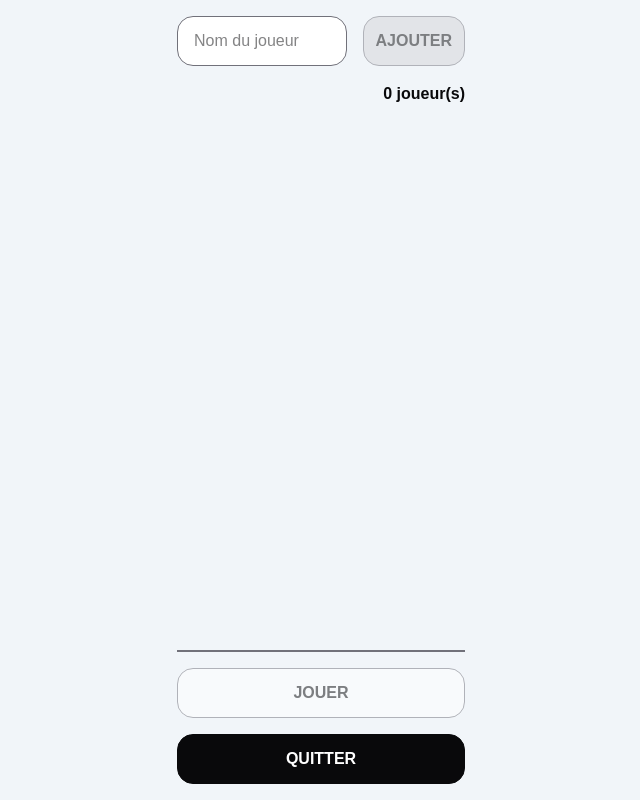
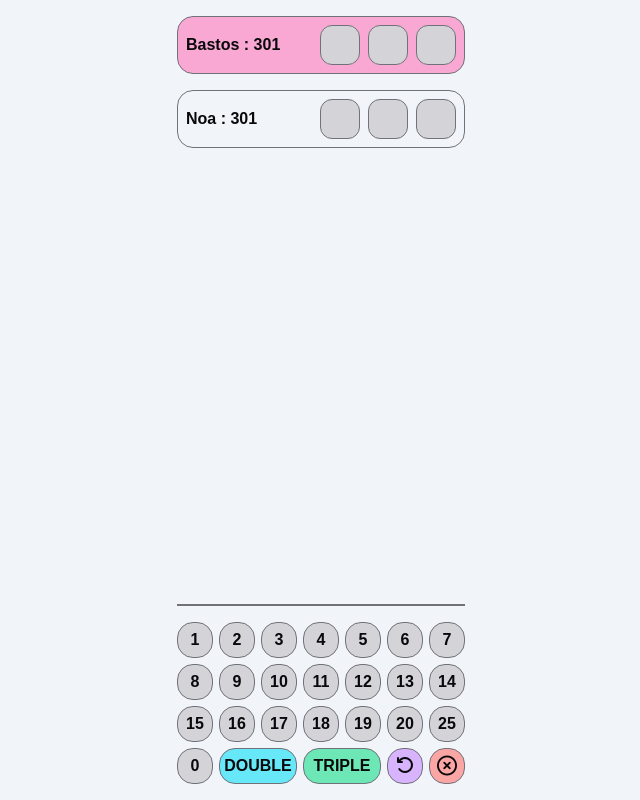
Before and after one commit to bastos-rcd/JustPlay, a React (Vite) app: page /darts in a window 1280 px wide. Shown: the whole page, without its empty margins (319-959 px from the left). Built offline with nearby package versions, Linux system fonts and the light colour scheme; a web font is replaced by a local one.

Commit message:
feat: darts game page

```diff
--- a/src/features/darts/components/darts-game.tsx
+++ b/src/features/darts/components/darts-game.tsx
@@ -1,3 +1,64 @@
+import { useEffect, useState } from 'react'
+
+import Divider from '@/components/divider'
+
+import { dartsStore } from '@/features/darts/darts.store'
+import type { Player } from '@/features/darts/darts.type'
+
+import DartsScore from '@/features/darts/components/darts-score'
+import DartsTarget from '@/features/darts/components/darts-target'
+
 export default function DartsGame() {
-	return <>GAME</>
+	const { stop, players, classment, darts } = dartsStore()
+
+	const [current, setCurrent] = useState<Player>()
+
+	useEffect(() => {
+		if (darts.length === 0) {
+			setCurrent(players[0])
+			return
+		}
+
+		const last = darts[darts.length - 1]
+		const thrown = darts.filter((d) => d.player.id === last.player.id)
+
+		let next: Player | undefined
+
+		const lastPlayerHasFinished = classment.some((p) => p.id === last.player.id)
+
+		if (thrown.length % 3 === 0 || lastPlayerHasFinished) {
+			const lastIndex = players.findIndex((p) => p.id === last.player.id)
+
+			let checkIndex = (lastIndex + 1) % players.length
+
+			for (let count = 0; count < players.length; count++) {
+				const playerToCheck = players[checkIndex]
+
+				if (!classment.some((p) => p.id === playerToCheck.id)) {
+					next = playerToCheck
+					break
+				}
+				checkIndex = (checkIndex + 1) % players.length
+			}
+		} else {
+			next = players.find((p) => p.id === last.player.id)
+		}
+
+		if (!next) {
+			stop()
+			return
+		}
+
+		setCurrent(next)
+	}, [darts, classment])
+
+	return (
+		<>
+			<DartsScore current={current ?? players[0]} />
+
+			<Divider />
+
+			<DartsTarget player={current ?? players[0]} />
+		</>
+	)
 }
--- a/src/features/darts/components/darts-list.tsx
+++ b/src/features/darts/components/darts-list.tsx
@@ -14,7 +14,7 @@ export default function DartsList() {
 		<>
 			<span className="self-end font-bold">{players.length} joueur(s)</span>
 
-			<div className="flex-1 overflow-y-auto">
+			<div className="no-scrollbar flex-1 overflow-y-auto">
 				<div className="grid w-full grid-cols-2 gap-4">
 					{players.map((player) => (
 						<div
--- /dev/null
+++ b/src/features/darts/components/darts-score.tsx
@@ -0,0 +1,108 @@
+import { useEffect, useRef, useState } from 'react'
+
+import { dartsStore } from '@/features/darts/darts.store'
+import type { Dart, Player, Score } from '@/features/darts/darts.type'
+
+const GameItem = (props: { label?: string }) => {
+	return (
+		<span className="border-border bg-surface h-10 w-10 content-center rounded-xl border text-center font-bold">
+			{props.label}
+		</span>
+	)
+}
+
+export default function DartsScore(props: { current?: Player }) {
+	const { players, darts } = dartsStore()
+
+	const [scores, setScores] = useState<Score[]>()
+
+	const containerRef = useRef<HTMLDivElement>(null)
+	const itemRefs = useRef<Record<string, HTMLDivElement | null>>({})
+
+	useEffect(() => {
+		const scores: Score[] = []
+
+		players.forEach((player) => {
+			const thrown = darts.filter((d) => d.player.id === player.id)
+			let last: Dart[] = []
+
+			if (thrown.length % 3 == 1) {
+				last = [thrown[thrown.length - 1]]
+			} else if (thrown.length % 3 == 2) {
+				last = [thrown[thrown.length - 1], thrown[thrown.length - 2]]
+			} else if (thrown.length % 3 == 0 && thrown.length > 0) {
+				last = [
+					thrown[thrown.length - 1],
+					thrown[thrown.length - 2],
+					thrown[thrown.length - 3],
+				]
+			} else {
+				last = []
+			}
+
+			const value =
+				301 -
+				thrown.reduce((a, b) => {
+					return a + b.score
+				}, 0)
+
+			scores.push({ player, score: value, darts: last })
+		})
+
+		setScores(scores)
+	}, [darts])
+
+	useEffect(() => {
+		if (!props.current) return
+
+		const node = itemRefs.current[props.current.id]
+		if (!node) return
+
+		node.scrollIntoView({ behavior: 'smooth', block: 'nearest' })
+	}, [props.current])
+
+	return (
+		<div
+			ref={containerRef}
+			className="no-scrollbar flex flex-1 flex-col gap-4 overflow-y-auto"
+		>
+			{scores?.map((score) => {
+				const isCurrent = score.player.id === props.current?.id
+
+				return (
+					<div
+						key={score.player.id}
+						ref={(node) => {
+							itemRefs.current[score.player.id] = node
+						}}
+						className={`border-border flex flex-row items-center justify-between gap-4 rounded-2xl border ${
+							isCurrent && 'bg-pink'
+						} p-2`}
+					>
+						<span className="font-bold">
+							{score.player.name} : {score.score}
+						</span>
+
+						<div className="flex flex-row justify-center gap-2">
+							{score.darts.length > 2 ? (
+								<GameItem label={score.darts[2].label} />
+							) : (
+								<GameItem />
+							)}
+							{score.darts.length > 1 ? (
+								<GameItem label={score.darts[1].label} />
+							) : (
+								<GameItem />
+							)}
+							{score.darts.length > 0 ? (
+								<GameItem label={score.darts[0].label} />
+							) : (
+								<GameItem />
+							)}
+						</div>
+					</div>
+				)
+			})}
+		</div>
+	)
+}
--- /dev/null
+++ b/src/features/darts/components/darts-target.tsx
@@ -0,0 +1,158 @@
+import { useState } from 'react'
+
+import { NUMBERS } from '@/features/darts/darts.const'
+import { dartsStore } from '@/features/darts/darts.store'
+import type { Player } from '@/features/darts/darts.type'
+
+export default function DartsTarget(props: { player: Player }) {
+	const {
+		stop,
+		players,
+		classment,
+		addClassment,
+		removeClassment,
+		darts,
+		addDart,
+		removeDart,
+	} = dartsStore()
+
+	const [multiplier, setMultiplier] = useState<1 | 2 | 3>(1)
+
+	const handleClick = (value: number, multiplier: number) => {
+		const totalScore = value * multiplier
+
+		let label =
+			multiplier === 2
+				? `D${value}`
+				: multiplier === 3
+					? `T${value}`
+					: `${totalScore}`
+
+		const allPlayerDarts = darts.filter((d) => d.player.id === props.player.id)
+
+		const currentTurnCount = allPlayerDarts.length % 3
+
+		const previousTurnsDarts = allPlayerDarts.slice(
+			0,
+			allPlayerDarts.length - currentTurnCount,
+		)
+
+		const currentTurnDarts = allPlayerDarts.slice(
+			allPlayerDarts.length - currentTurnCount,
+		)
+
+		const scoreAtStartOfTurn = previousTurnsDarts.reduce(
+			(a, b) => a + b.score,
+			0,
+		)
+		const scoreScoredThisTurn = currentTurnDarts.reduce(
+			(a, b) => a + b.score,
+			0,
+		)
+
+		if (301 - (scoreAtStartOfTurn + scoreScoredThisTurn + totalScore) < 0) {
+			const dartsToAddCount = 3 - currentTurnCount
+			const compensationScore = -scoreScoredThisTurn
+
+			for (let i = 0; i < dartsToAddCount; i++) {
+				addDart({
+					id: crypto.randomUUID(),
+					label: i === 0 ? 'OUT' : '0',
+					score: i === 0 ? compensationScore : 0,
+					player: props.player,
+				})
+			}
+
+			return
+		}
+
+		if (301 - (scoreAtStartOfTurn + scoreScoredThisTurn + totalScore) === 0) {
+			if (!classment.includes(props.player)) {
+				addClassment(props.player)
+			}
+
+			addDart({
+				id: crypto.randomUUID(),
+				label,
+				score: totalScore,
+				player: props.player,
+			})
+
+			return
+		}
+
+		addDart({
+			id: crypto.randomUUID(),
+			label,
+			score: totalScore,
+			player: props.player,
+		})
+	}
+
+	const handleCancel = () => {
+		if (darts.length === 0) return
+
+		const lastDart = darts[darts.length - 1]
+
+		const playerDarts = darts.filter((d) => d.player.id === lastDart.player.id)
+		const scoreBeforeCancel = playerDarts.reduce((acc, d) => acc + d.score, 0)
+
+		if (scoreBeforeCancel === 301) {
+			const playerInClassment = players.find((p) => p.id === lastDart.player.id)
+			if (playerInClassment) removeClassment(playerInClassment.id)
+		}
+
+		removeDart(lastDart.id)
+	}
+
+	return (
+		<div className="grid grid-cols-7 gap-1.5">
+			{NUMBERS.map((num) => (
+				<button
+					key={num}
+					className="bg-surface border-border aspect-square rounded-2xl border font-bold disabled:opacity-50"
+					onClick={() => {
+						handleClick(num, multiplier)
+						setMultiplier(1)
+					}}
+					disabled={num * multiplier > 60}
+				>
+					{num}
+				</button>
+			))}
+
+			<button
+				className={`bg-blue border-border col-span-2 rounded-2xl border font-bold ${multiplier === 2 && 'opacity-50'}`}
+				onClick={() => setMultiplier(multiplier === 2 ? 1 : 2)}
+			>
+				DOUBLE
+			</button>
+
+			<button
+				className={`bg-green border-border col-span-2 rounded-2xl border font-bold ${multiplier === 3 && 'opacity-50'}`}
+				onClick={() => setMultiplier(multiplier === 3 ? 1 : 3)}
+			>
+				TRIPLE
+			</button>
+
+			<button
+				className="border-border bg-purple aspect-square rounded-2xl border"
+				onClick={() => {
+					setMultiplier(1)
+					handleCancel()
+				}}
+			>
+				<i className="fa-solid fa-arrow-rotate-left"></i>
+			</button>
+
+			<button
+				className="border-border bg-red aspect-square rounded-2xl border"
+				onClick={() => {
+					if (confirm('Voulez-vous vraiment arrêter la partie ?')) stop()
+				}}
+			>
+				<i className="fa-regular fa-circle-xmark fa-lg"></i>
+			</button>
+		</div>
+	)
+}
--- /dev/null
+++ b/src/features/darts/darts.const.tsx
@@ -0,0 +1,3 @@
+export const NUMBERS = [
+	1, 2, 3, 4, 5, 6, 7, 8, 9, 10, 11, 12, 13, 14, 15, 16, 17, 18, 19, 20, 25, 0,
+]
--- a/src/features/darts/darts.store.ts
+++ b/src/features/darts/darts.store.ts
@@ -21,12 +21,15 @@ interface State {
 }
 
 export const dartsStore = create<State>((set) => ({
-	status: false,
+	status: true,
 	start: () => set(() => ({ status: true })),
 	stop: () =>
 		set(() => ({ status: false, players: [], darts: [], classment: [] })),
 
-	players: [],
+	players: [
+		{ id: '1', name: 'Bastos' },
+		{ id: '2', name: 'Noa' },
+	],
 	addPlayer: (name: string) =>
 		set((state) => ({
 			players: [...state.players, { id: crypto.randomUUID(), name }],
--- a/src/features/darts/darts.type.ts
+++ b/src/features/darts/darts.type.ts
@@ -9,3 +9,9 @@ export type Dart = {
 	score: number
 	player: Player
 }
+
+export type Score = {
+	player: Player
+	score: number
+	darts: Dart[]
+}
--- a/src/features/home/components/home-card.tsx
+++ b/src/features/home/components/home-card.tsx
@@ -10,7 +10,7 @@ export default function HomeCard(props: { label: string; name: string }) {
 		>
 			<img className="rounded-t-xl" src={`/games/${props.name}.webp`} />
 
-			<h1 className="text-center font-bold uppercase">{props.name}</h1>
+			<h1 className="text-center font-bold uppercase">{props.label}</h1>
 		</div>
 	)
 }
--- a/src/main.css
+++ b/src/main.css
@@ -19,6 +19,9 @@
 
 	--color-red: #fca5a5;
 	--color-blue: #67e8f9;
+	--color-green: #6ee7b7;
+	--color-pink: #f9a8d4;
+	--color-purple: #d8b4fe;
 }
 
 html,
```
